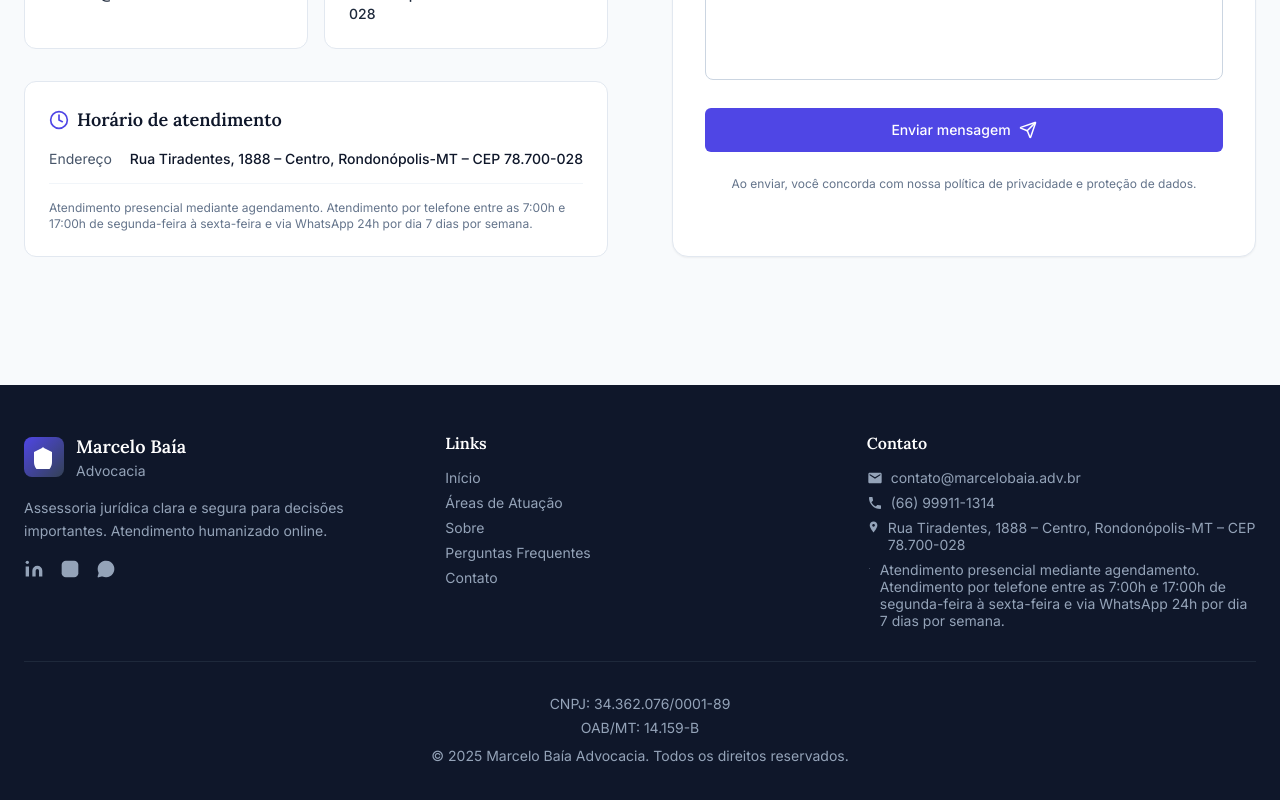
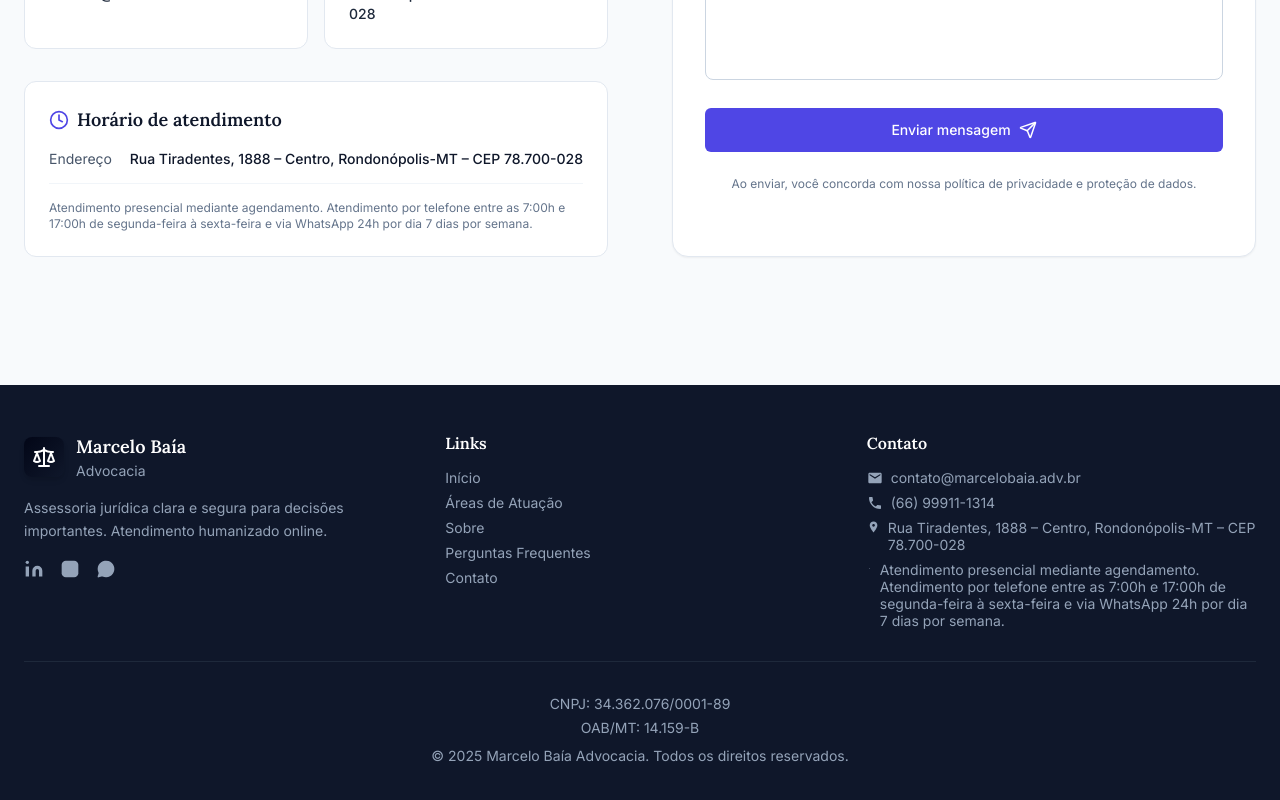
Before and after one commit to xIceWizarDx/Marcelo_Advocacia, a React (Vite) app: page / in a window 1280 px wide. Shown: the part 5355-6155 px from the top of the page. Built offline with nearby package versions, Linux system fonts and the light colour scheme.

Commit message:
Use navbar logo in footer

```diff
--- a/src/components/ui/Footer.jsx
+++ b/src/components/ui/Footer.jsx
@@ -1,5 +1,6 @@
 import React from 'react';
 import { Link } from 'react-router-dom';
+import Icon from '../AppIcon';
 
 const Footer = () => {
   return (
@@ -9,10 +10,8 @@ const Footer = () => {
           {/* Brand and Social */}
           <div className="space-y-4">
             <div className="flex items-center space-x-3">
-              <div className="flex items-center justify-center w-10 h-10 bg-gradient-to-br from-indigo-600 to-slate-700 rounded-lg">
-                <svg className="w-6 h-6 text-white" fill="currentColor" viewBox="0 0 24 24">
-                  <path d="M12 2L2 7v10c0 5.55 3.84 9.74 9 11 5.16-1.26 9-5.45 9-11V7l-10-5z" />
-                </svg>
+              <div className="flex items-center justify-center w-10 h-10 bg-gradient-to-br from-brand-primary to-brand-secondary rounded-lg shadow-md">
+                <Icon name="Scale" size={24} color="white" />
               </div>
               <div>
                 <h3 className="font-lora font-semibold text-lg">Marcelo Baía</h3>
```
